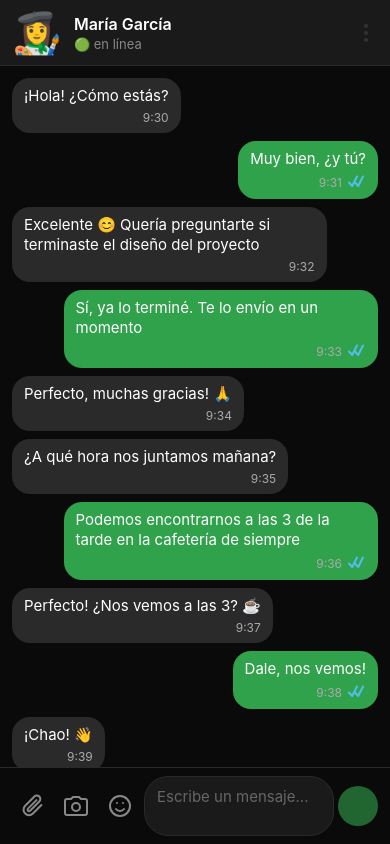
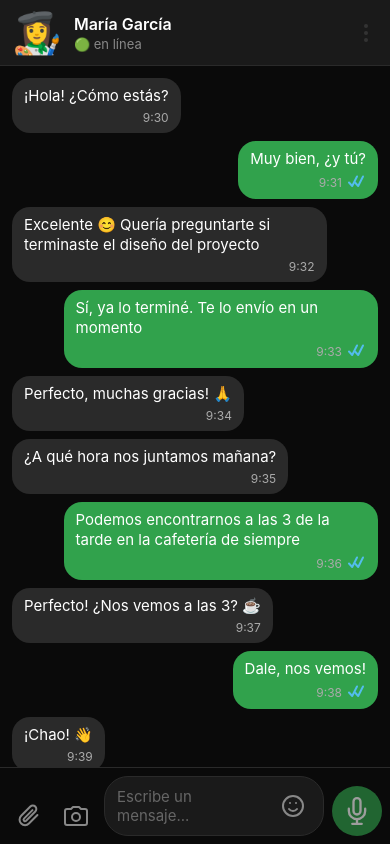
Before and after one commit to Iagm777/watsap, a React Native app in the folder WhatsApp/: screen / in a window 390 px wide. Built offline with nearby package versions, Linux system fonts and the light colour scheme.

Commit message:
Final layout fix: Position clip and camera buttons outside input, stickers inside input, large microphone button on right

```diff
--- a/WhatsApp/src/screens/ConversationScreen.tsx
+++ b/WhatsApp/src/screens/ConversationScreen.tsx
@@ -147,19 +147,16 @@ export const ConversationScreen: React.FC<ConversationScreenProps> = ({
 
         {/* Input de mensaje */}
         <View style={styles.inputContainer}>
-          <View style={styles.inputWrapper}>
-            {/* Botones laterales - Clip, Cámara, Stickers */}
-            <TouchableOpacity style={styles.sideButton} activeOpacity={0.7}>
+          {/* Botones Clip y Cámara - Fuera del input */}
+          <TouchableOpacity style={styles.clipButton} activeOpacity={0.7}>
             <ClipIcon size={24} color="#888888" />
           </TouchableOpacity>
-            <TouchableOpacity style={styles.sideButton} activeOpacity={0.7}>
+          <TouchableOpacity style={styles.cameraButton} activeOpacity={0.7}>
             <CameraIconNew size={24} color="#888888" />
           </TouchableOpacity>
-            <TouchableOpacity style={styles.sideButton} activeOpacity={0.7}>
-              <StickersIcon size={24} color="#888888" />
-            </TouchableOpacity>
 
-            {/* Input de texto */}
+          {/* Input wrapper con stickers dentro */}
+          <View style={styles.inputWrapper}>
             <TextInput
               style={styles.input}
               placeholder="Escribe un mensaje..."
@@ -170,21 +167,25 @@ export const ConversationScreen: React.FC<ConversationScreenProps> = ({
               maxLength={1000}
               selectionColor="#31a24c"
             />
+            {/* Stickers dentro del input */}
+            <TouchableOpacity style={styles.stickersInsideButton} activeOpacity={0.7}>
+              <StickersIcon size={24} color="#888888" />
+            </TouchableOpacity>
+          </View>
 
-            {/* Botón enviar/micrófono */}
+          {/* Botón Micrófono/Enviar - Redondo grande */}
           <TouchableOpacity
-              style={[styles.sendButton, !hasText && styles.sendButtonDisabled]}
+            style={[styles.microphoneButton, !hasText && styles.microphoneButtonInactive]}
             onPress={handleSendMessage}
             disabled={!hasText}
             activeOpacity={0.7}
           >
             {hasText ? (
-                <SendIcon size={24} color="#FFFFFF" />
+              <SendIcon size={28} color="#FFFFFF" />
             ) : (
-                <MicrophoneInputIcon size={24} color="#31a24c" />
+              <MicrophoneInputIcon size={28} color="#FFFFFF" />
             )}
           </TouchableOpacity>
-          </View>
         </View>
       </KeyboardAvoidingView>
     </SafeAreaView>
@@ -305,14 +306,42 @@ const styles = StyleSheet.create({
     paddingHorizontal: 8,
     paddingVertical: 8,
     paddingBottom: Platform.OS === 'ios' ? 24 : 8,
+    flexDirection: 'row',
+    alignItems: 'flex-end',
+    gap: 8,
+  },
+  clipButton: {
+    width: 40,
+    height: 40,
+    borderRadius: 20,
+    justifyContent: 'center',
+    alignItems: 'center',
+    backgroundColor: 'transparent',
+  },
+  cameraButton: {
+    width: 40,
+    height: 40,
+    borderRadius: 20,
+    justifyContent: 'center',
+    alignItems: 'center',
+    backgroundColor: 'transparent',
   },
   inputWrapper: {
+    flex: 1,
     flexDirection: 'row',
     alignItems: 'center',
-    backgroundColor: '#0A0A0A',
-    paddingHorizontal: 4,
-    minHeight: 48,
-    gap: 4,
+    backgroundColor: '#1A1A1A',
+    borderWidth: 1,
+    borderColor: '#2A2A2A',
+    borderRadius: 24,
+    paddingHorizontal: 12,
+    minHeight: 40,
+    gap: 8,
+  },
+  stickersInsideButton: {
+    padding: 6,
+    justifyContent: 'center',
+    alignItems: 'center',
   },
   sideButton: {
     padding: 8,
@@ -332,14 +361,21 @@ const styles = StyleSheet.create({
     flex: 1,
     fontSize: 15,
     color: '#FFFFFF',
-    paddingHorizontal: 12,
     paddingVertical: 10,
-    backgroundColor: '#1A1A1A',
-    borderWidth: 1,
-    borderColor: '#2A2A2A',
-    borderRadius: 24,
     maxHeight: 100,
     minHeight: 40,
+  },
+  microphoneButton: {
+    width: 50,
+    height: 50,
+    borderRadius: 25,
+    backgroundColor: '#31a24c',
+    justifyContent: 'center',
+    alignItems: 'center',
+  },
+  microphoneButtonInactive: {
+    backgroundColor: '#31a24c',
+    opacity: 0.6,
   },
   sendButton: {
     padding: 8,
@@ -347,8 +383,8 @@ const styles = StyleSheet.create({
     alignItems: 'center',
     backgroundColor: '#31a24c',
     borderRadius: 20,
-    width: 40,
-    height: 40,
+    width: 36,
+    height: 36,
   },
   sendButtonDisabled: {
     opacity: 0.6,
```
Lines whose indentation alone changed are shown as unchanged.
